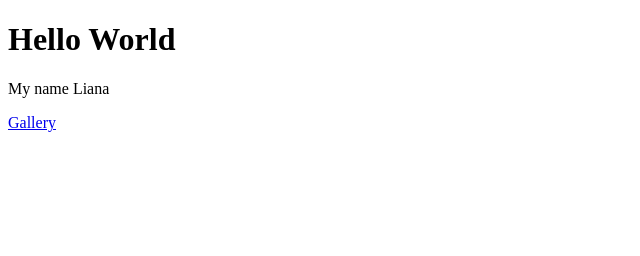
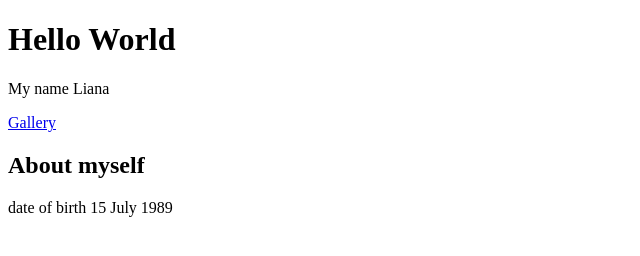
Before and after one commit to lineiika/First, a plain HTML site: page index.html in a window 1280 px wide. Shown: the whole page, without its empty margins (0-640 px from the left). Drawn offline with Linux system fonts and the light colour scheme.

Commit message:
add new information

```diff
--- a/index.html
+++ b/index.html
@@ -11,6 +11,8 @@
     <h1>Hello World</h1>
     <p>My name Liana</p>
     <a href="gallery.html">Gallery</a>
+    <h2>About myself</h2>
+    <p>date of birth 15 July 1989</p>
 
 
 </body>
```
